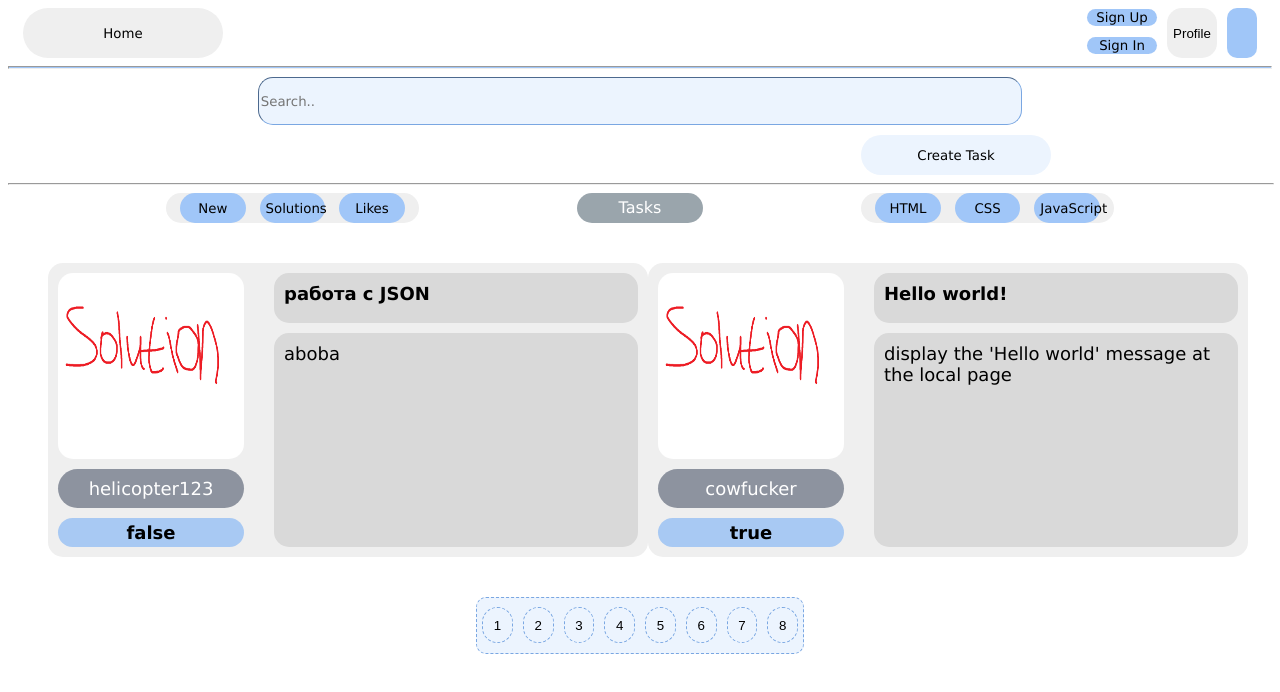
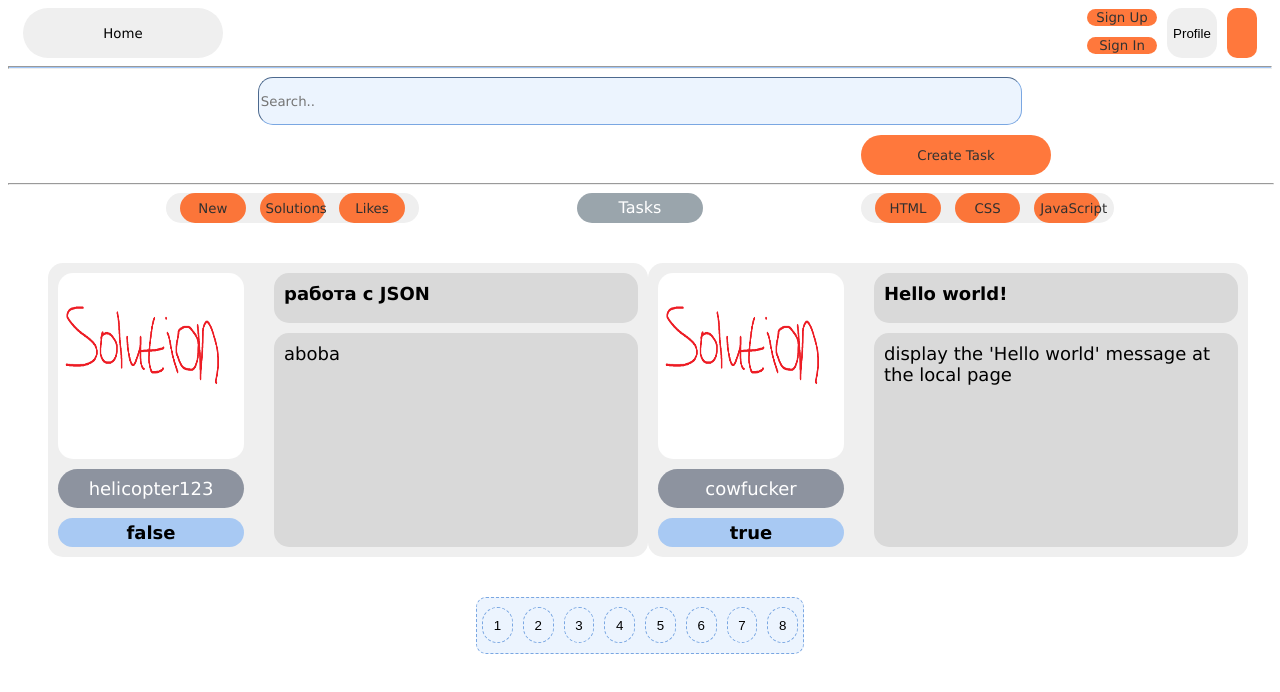
Before and after one commit to BornToCodeStudio/frontend_old, a Vue app: page / in a window 1280 px wide. Shown: the top 692 px of the page. Built offline with nearby package versions, Linux system fonts and the light colour scheme.

Commit message:
color fix

```diff
--- a/src/components/nav-bar.vue
+++ b/src/components/nav-bar.vue
@@ -81,7 +81,8 @@ export default {
         border-radius: 15px;
         border-width: 0px;
         width: 70px;
-        background-color: #A0C6F8;
+        background-color: #FF570C;
+        opacity: 80%;
         text-align: center;
     }
 
@@ -91,7 +92,8 @@ export default {
         border-radius: 15px;
         border-width: 0px;
         width: 70px;
-        background-color: #A0C6F8;
+        background-color: #FF570C;
+        opacity: 80%;
         text-align: center;
     }
 
@@ -109,10 +111,11 @@ export default {
         border-width: 0px;
         height: 50px;
         width: 30px;
-        background-color: #A0C6F8;
+        background-color: #FF570C;
+        opacity: 80%;
     }
 
     #home__button:hover, #profile__button:hover,#sign-up__button:hover, #sign-in__button:hover, #notifications__button:hover{
-      background-color: #567ff0;
+      background-color: #d45013;
     }
 </style>
--- a/src/views/home-view.vue
+++ b/src/views/home-view.vue
@@ -156,11 +156,12 @@ export default {
         margin-left: 50%;
         border-radius: 20px;
         border-width: 0px;
-        background-color: #ECF4FE;
+        background-color: #FF570C;
+        opacity: 80%;
       }
 
       #create__task:hover{
-        background-color: #567ff0;
+        background-color: #d45013;
       }
     }
 
@@ -194,14 +195,15 @@ export default {
 
           #filter__new , #filter__solutions, #filter__likes{
             font-family:Verdana, Geneva, Tahoma, sans-serif;
-            background-color: #A0C6F8;
+            background-color: #FF570C;
+            opacity: 80%;
             border-width: 0px;
             border-radius: 15px;
             width: 26%;
           }
 
           #filter__new:hover, #filter__solutions:hover, #filter__likes:hover{
-            background-color:#567ff0;
+            background-color:#d45013;
           }
         }
 
@@ -229,13 +231,14 @@ export default {
 
           #filter__html , #filter__css, #filter__js{
             font-family:Verdana, Geneva, Tahoma, sans-serif;
-            background-color: #A0C6F8;
+            background-color: #FF570C;
+            opacity: 80%;
             border-width: 0px;
             border-radius: 15px;
             width: 26%;
           }
           #filter__html:hover , #filter__css:hover, #filter__js:hover{
-            background-color: #567ff0;
+            background-color: #d45013;
           }
         }
       }
--- a/src/views/profile-view.vue
+++ b/src/views/profile-view.vue
@@ -210,7 +210,8 @@ export default{
 
     #profile__nickname {
         text-align: center;
-        background-color: #99B0ED;
+        background-color: #FF570C;
+        opacity: 80%;
         border-radius: 15px;
         width: 92px;
         height: 20px;
@@ -237,7 +238,8 @@ export default{
     #subscribe__button {
         cursor: pointer;
         text-align: center;
-        background-color: #99B0ED;
+        background-color: #FF570C;
+        opacity: 80%;
         border-radius: 20px;
         border-width: 0px;
         padding: 0.5em;
@@ -272,7 +274,8 @@ export default{
         cursor: pointer;
         border-radius: 30px;
         border-width: 0px;
-        background-color: #AFCFF9;
+        background-color: #FF570C;
+        opacity: 80%;
         width: 45%;
         height: 55px;
 
@@ -285,7 +288,8 @@ export default{
         cursor: pointer;
         border-radius: 30px;
         border-width: 0px;
-        background-color: #AFCFF9;
+        background-color: #FF570C;
+        opacity: 80%;
         width: 45%;
         height: 55px;
 
@@ -328,7 +332,8 @@ export default{
         border: 2px solid black;
         border-width: 0;
         padding: 0.5em;
-        background-color: #99B0ED;
+        background-color: #FF570C;
+        opacity: 80%;
         border-radius: 15px;
         text-align: center;
     }
@@ -342,7 +347,7 @@ export default{
     }
 
     input::file-selector-button:hover, #subscribe__button:hover, #completed-tasks__button:hover, #created-tasks__button:hover, .send__photo:hover{
-        background-color: #567ff0;
+        background-color: #d45013;
     }
 
 </style>
--- a/src/views/signIn-view.vue
+++ b/src/views/signIn-view.vue
@@ -9,7 +9,7 @@
             <button class="submit" type="submit" @click="signIn()">Войти</button>
         </div>
         <router-link to="/SignUp" class="sign__up">
-            <span >Нету аккаунта? Зарегистрируйтесь</span>
+            <span class="link__in__signup">Нету аккаунта? Зарегистрируйтесь</span>
         </router-link>
     </main>
 </template>
@@ -61,11 +61,11 @@ main {
 
     .main__text {
         font-family:Verdana, Geneva, Tahoma, sans-serif;
-        color: #AFCFF9;
+        color: #FF570C;
     }
 
     .sign__up {
-        color: #AFCFF9;
+        color: #FF570C;
         text-decoration: none;
         font-family:Verdana, Geneva, Tahoma, sans-serif;
     }
@@ -89,7 +89,7 @@ main {
             width: 80%;
             background-color: #B9BABC;
             text-align: center;
-            color: #FF570C;
+            color: rgb(0, 0, 0);
             font-weight: bold;
             font-size: medium;
         }
--- a/src/views/signUp-view.vue
+++ b/src/views/signUp-view.vue
@@ -63,7 +63,7 @@ export default{
     h1 {
         text-align: center;
         font-family:Verdana, Geneva, Tahoma, sans-serif;
-        color: #AFCFF9;
+        color: #FF570C;
     }
 
     .block__registration{
--- a/src/views/task-view.vue
+++ b/src/views/task-view.vue
@@ -13,7 +13,7 @@
         </div>
 
         <div class="info">
-            <span class="result">result</span>
+            <spen class="result">result</spen>
             <span class="description">{{ task().description }}</span>
             <div class="comments">
 
@@ -91,7 +91,8 @@
                 .upload__file {
                     border-radius: 15px;
                     border-width: 0px;
-                    background-color: #99B0ED;
+                    background-color: #FF570C;
+                    opacity: 80%;
                     color: white;
                     padding: 0.5em;
                 }
@@ -100,7 +101,8 @@
                     cursor: pointer;
                     border-radius: 15px;
                     border-width: 0px;
-                    background-color: #99B0ED;
+                    background-color: #FF570C;
+                    opacity: 80%;
                     color: white;
                     padding: 0.5em;
                 }
@@ -114,7 +116,7 @@
                 }
 
                 .preview:hover, .upload__file:hover {
-                    background-color: #567ff0;
+                    background-color: #d45013;
                 }
 
                 .send__code:hover {
@@ -142,6 +144,10 @@
                 color: white;
             }
 
+            .result:hover{
+                    background-color: #ECA587;
+                }
+
             .description {
                 border-radius: 15px;
                 background-color: #EFEFEF;
```
